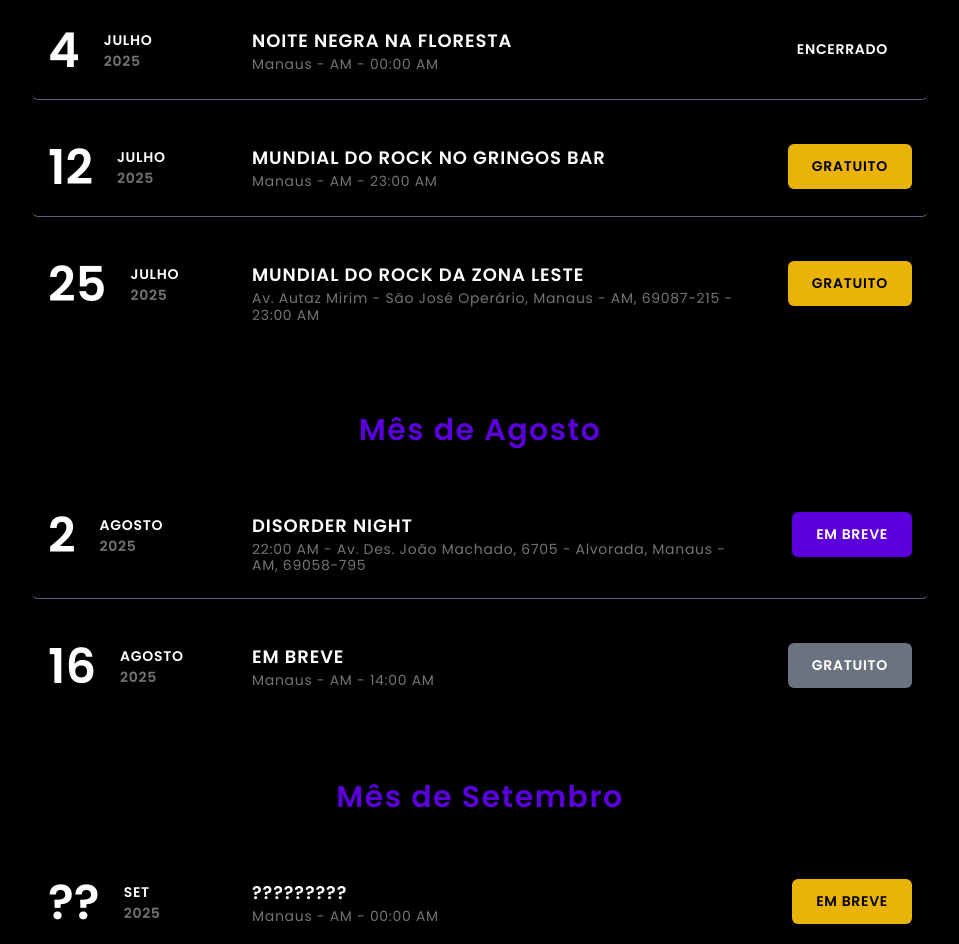
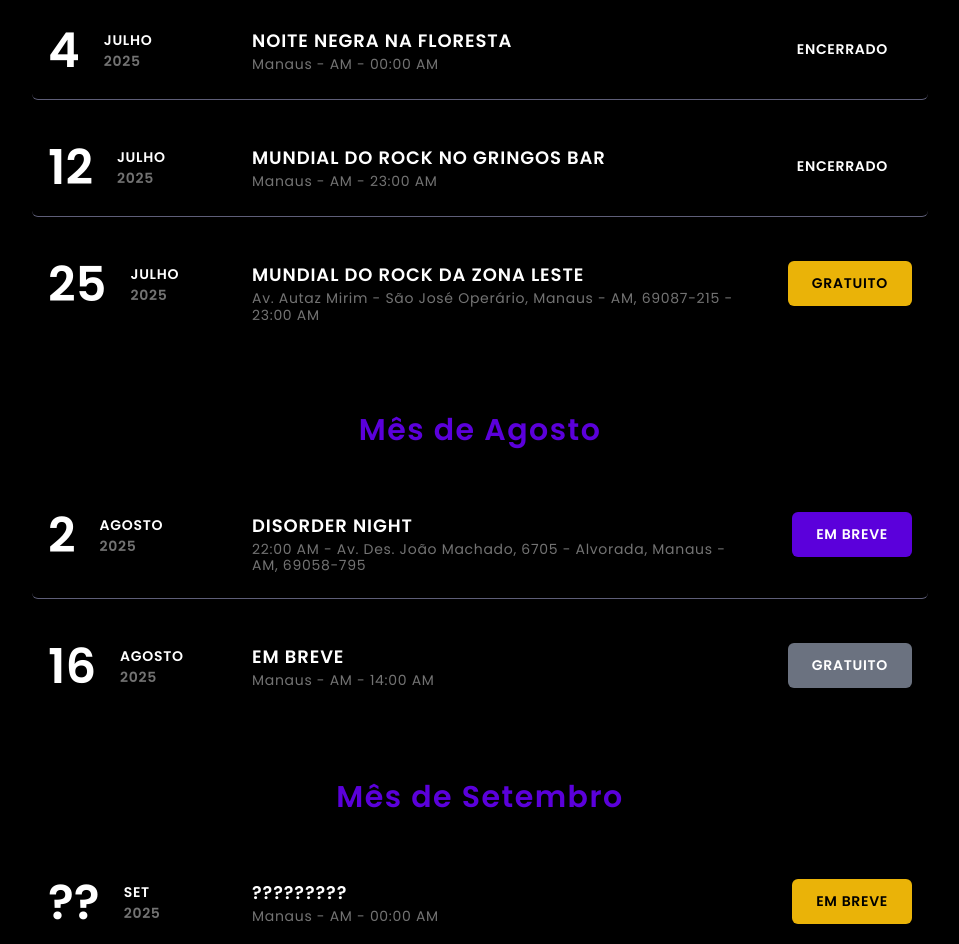
Before and after one commit to Matheuskievao/sovietat, a plain HTML site: page index.html in a window 1280 px wide. Shown: the part 2629-3573 px from the top of the page, without its empty margins (160-1119 px from the left). Drawn offline with nearby package versions, Linux system fonts and the light colour scheme.

Commit message:
Update index.html

```diff
--- a/index.html
+++ b/index.html
@@ -595,7 +595,7 @@
                    <div class="event-name">MUNDIAL DO ROCK NO GRINGOS BAR</div>
                    <div class="event-location">Manaus - AM - 23:00 AM</div>
                  </div>
-                 <button class="event-button bg-yellow-500 hover:bg-yellow-600 cursor-default text-black">Gratuito</button>
+                 <a href="" target="_blank" rel="noopener noreferrer" class="event-button bg-black hover:bg-opacity-80">ENCERRADO</a>
                </div>
                <div class="date-item" data-aos="fade-up" data-aos-delay="150">
                  <div class="date-info">
```
